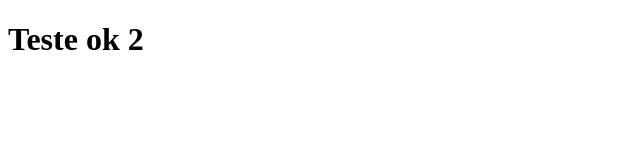
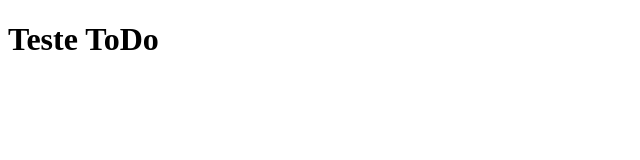
Before and after one commit to Kardogalrica/RG_ToDo.github.io, a plain HTML site: page index.html in a window 1280 px wide. Shown: the full height of the page, 0-640 px from the left. Drawn offline with Linux system fonts and the light colour scheme.

Commit message:
Envio alterações index.html

```diff
--- a/index.html
+++ b/index.html
@@ -6,6 +6,6 @@
     <title>ToDo</title>
 </head>
 <body>
-    <h1>Teste ok 2</h1>
+    <h1>Teste ToDo</h1>
 </body>
 </html>
```
